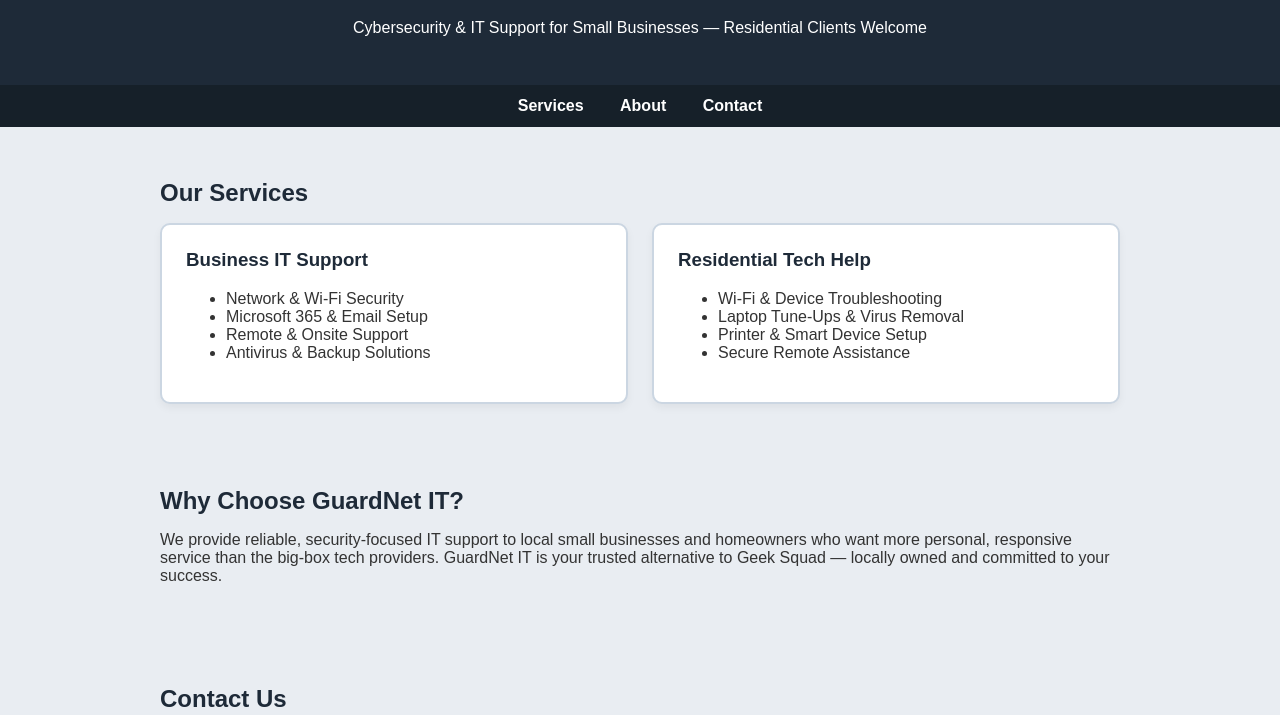
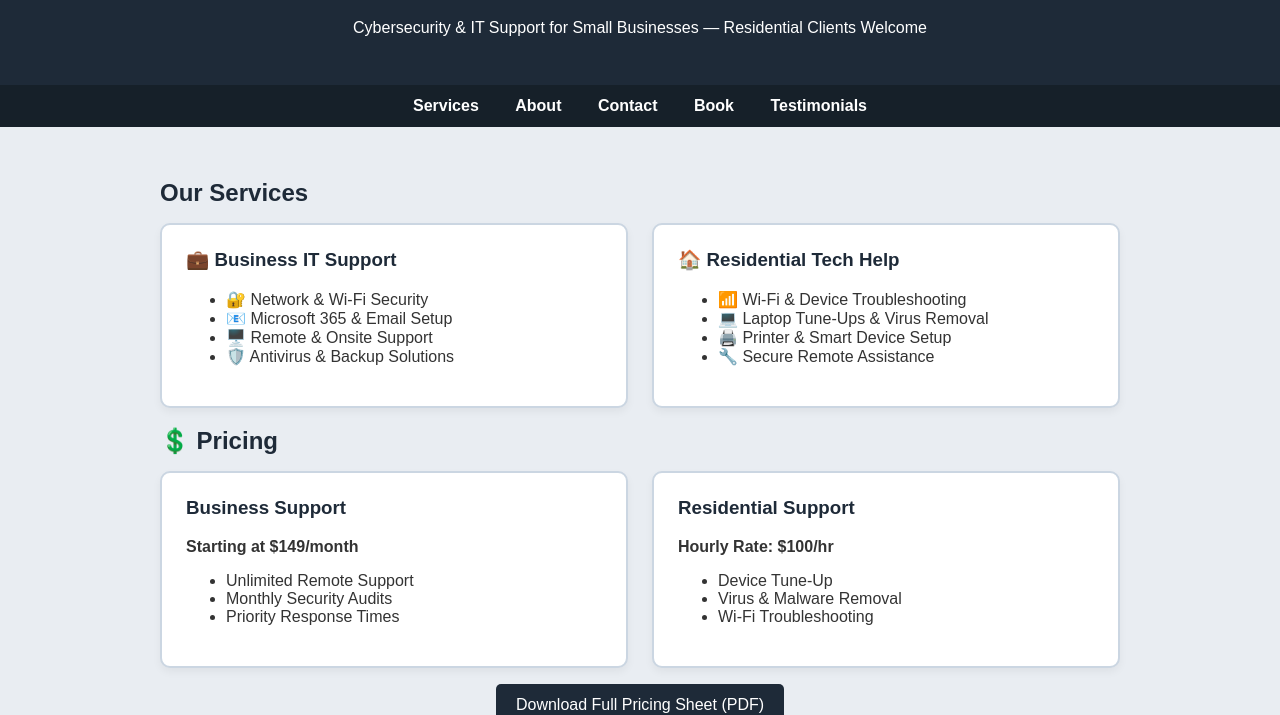
Before and after one commit to Davidgaines95/guardnet-it-site, a plain HTML site: page index.html in a window 1280 px wide. Shown: the part 93-808 px from the top of the page. Drawn offline with Linux system fonts and the light colour scheme.

Commit message:
Add files via upload

```diff
--- a/index.html
+++ b/index.html
@@ -118,39 +118,66 @@
     <a href="#services">Services</a>
     <a href="#about">About</a>
     <a href="#contact">Contact</a>
+    <a href="#booking">Book</a>
+    <a href="#testimonials">Testimonials</a>
   </nav>
 
   <section id="services">
     <h2>Our Services</h2>
     <div class="services">
       <div class="service-box">
-        <h3>Business IT Support</h3>
+        <h3>💼 Business IT Support</h3>
         <ul>
-          <li>Network & Wi-Fi Security</li>
-          <li>Microsoft 365 & Email Setup</li>
-          <li>Remote & Onsite Support</li>
-          <li>Antivirus & Backup Solutions</li>
+          <li>🔐 Network & Wi-Fi Security</li>
+          <li>📧 Microsoft 365 & Email Setup</li>
+          <li>🖥️ Remote & Onsite Support</li>
+          <li>🛡️ Antivirus & Backup Solutions</li>
         </ul>
       </div>
       <div class="service-box">
-        <h3>Residential Tech Help</h3>
+        <h3>🏠 Residential Tech Help</h3>
         <ul>
-          <li>Wi-Fi & Device Troubleshooting</li>
-          <li>Laptop Tune-Ups & Virus Removal</li>
-          <li>Printer & Smart Device Setup</li>
-          <li>Secure Remote Assistance</li>
+          <li>📶 Wi-Fi & Device Troubleshooting</li>
+          <li>💻 Laptop Tune-Ups & Virus Removal</li>
+          <li>🖨️ Printer & Smart Device Setup</li>
+          <li>🔧 Secure Remote Assistance</li>
         </ul>
       </div>
     </div>
+
+    <h2>💲 Pricing</h2>
+    <div class="services">
+      <div class="service-box">
+        <h3>Business Support</h3>
+        <p><strong>Starting at $149/month</strong></p>
+        <ul>
+          <li>Unlimited Remote Support</li>
+          <li>Monthly Security Audits</li>
+          <li>Priority Response Times</li>
+        </ul>
+      </div>
+      <div class="service-box">
+        <h3>Residential Support</h3>
+        <p><strong>Hourly Rate: $100/hr</strong></p>
+        <ul>
+          <li>Device Tune-Up</li>
+          <li>Virus & Malware Removal</li>
+          <li>Wi-Fi Troubleshooting</li>
+        </ul>
+      </div>
+    </div>
+    <p style="margin-top: 1rem; text-align: center;">
+      <a href="/pricing-sheet.pdf" target="_blank" style="display:inline-block;padding:0.75rem 1.25rem;background:#1e2a38;color:white;text-decoration:none;border-radius:5px;">Download Full Pricing Sheet (PDF)</a>
+    </p>
   </section>
 
   <section id="about">
-    <h2>Why Choose GuardNet IT?</h2>
+    <h2>💡 Why Choose GuardNet IT?</h2>
     <p>We provide reliable, security-focused IT support to local small businesses and homeowners who want more personal, responsive service than the big-box tech providers. GuardNet IT is your trusted alternative to Geek Squad — locally owned and committed to your success.</p>
   </section>
 
   <section id="contact">
-    <h2>Contact Us</h2>
+    <h2>📬 Contact Us</h2>
     <form action="https://formspree.io/f/xkgbbqry" method="POST" onsubmit="showThankYou(event)">
       <input type="text" name="name" placeholder="Your Name" required>
       <input type="email" name="email" placeholder="Your Email" required>
@@ -160,9 +187,35 @@
     <p style="margin-top: 1rem;">Or email us directly at <a href="mailto:support@guardnetit.com">support@guardnetit.com</a></p>
     <p id="thankYouMessage" style="display:none; color: green; font-weight: bold; margin-top: 1rem;">Thank you! Your message has been sent.</p>
   </section>
+
+  <section id="booking">
+    <h2>📅 Book an Appointment</h2>
+    <p>Use our simple online scheduler to pick a time that works best for you.</p>
+    <p><a href="https://calendar.app.google/hab3Rb1sw5xesr8E8" target="_blank" style="display:inline-block;padding:0.75rem 1.25rem;background:#1e2a38;color:white;text-decoration:none;border-radius:5px;">Schedule Now</a></p>
+  </section>
+
+  <section id="testimonials">
+    <h2>🌟 What Our Clients Say</h2>
+    <div class="services">
+      <div class="service-box">
+        <p>"[Insert testimonial here]"</p>
+        <strong>- [Client Name, Title]</strong>
+      </div>
+      <div class="service-box">
+        <p>"[Insert testimonial here]"</p>
+        <strong>- [Client Name, Title]</strong>
+      </div>
+      <div class="service-box">
+        <p>"[Insert testimonial here]"</p>
+        <strong>- [Client Name, Title]</strong>
+      </div>
+    </div>
+  </section>
+
   <footer>
     <p>&copy; 2025 GuardNet IT Solutions – All rights reserved.</p>
   </footer>
+
   <script>
     function showThankYou(event) {
       event.preventDefault();
```
Lines whose indentation alone changed are shown as unchanged.
